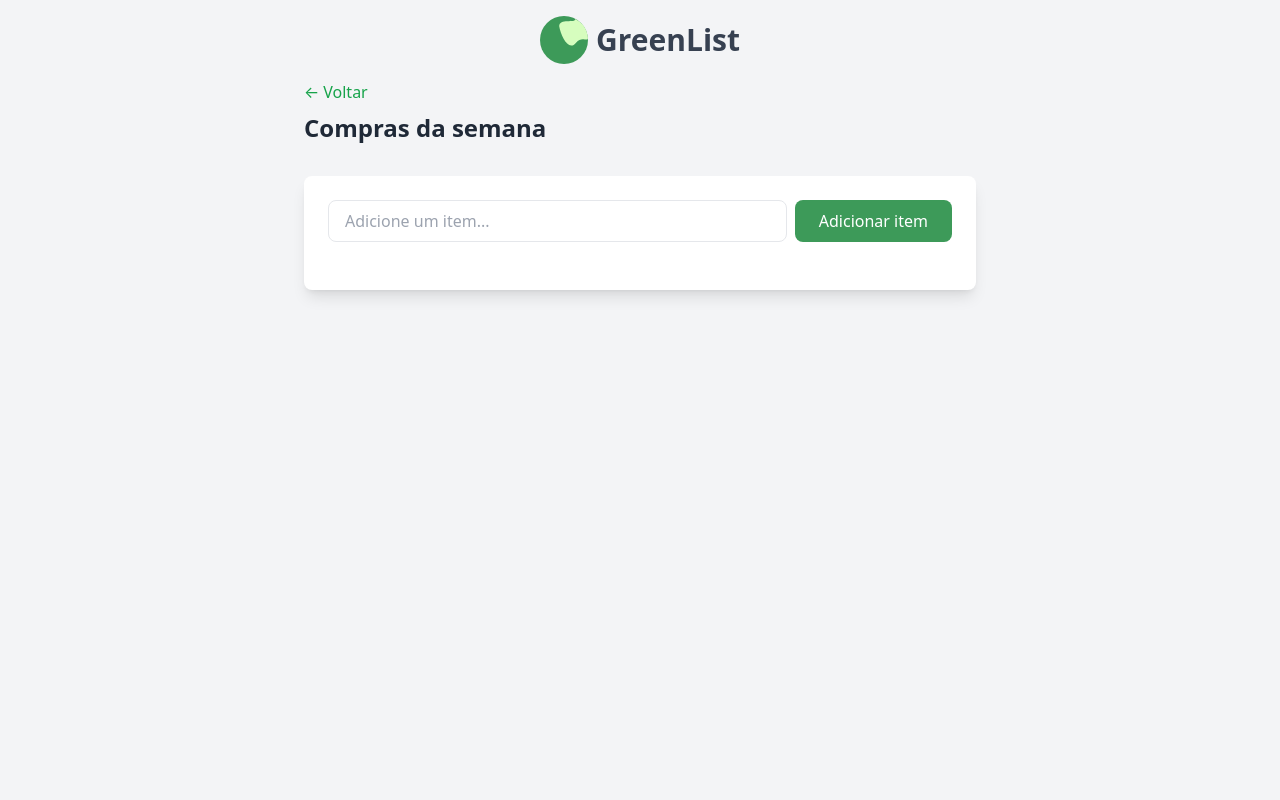
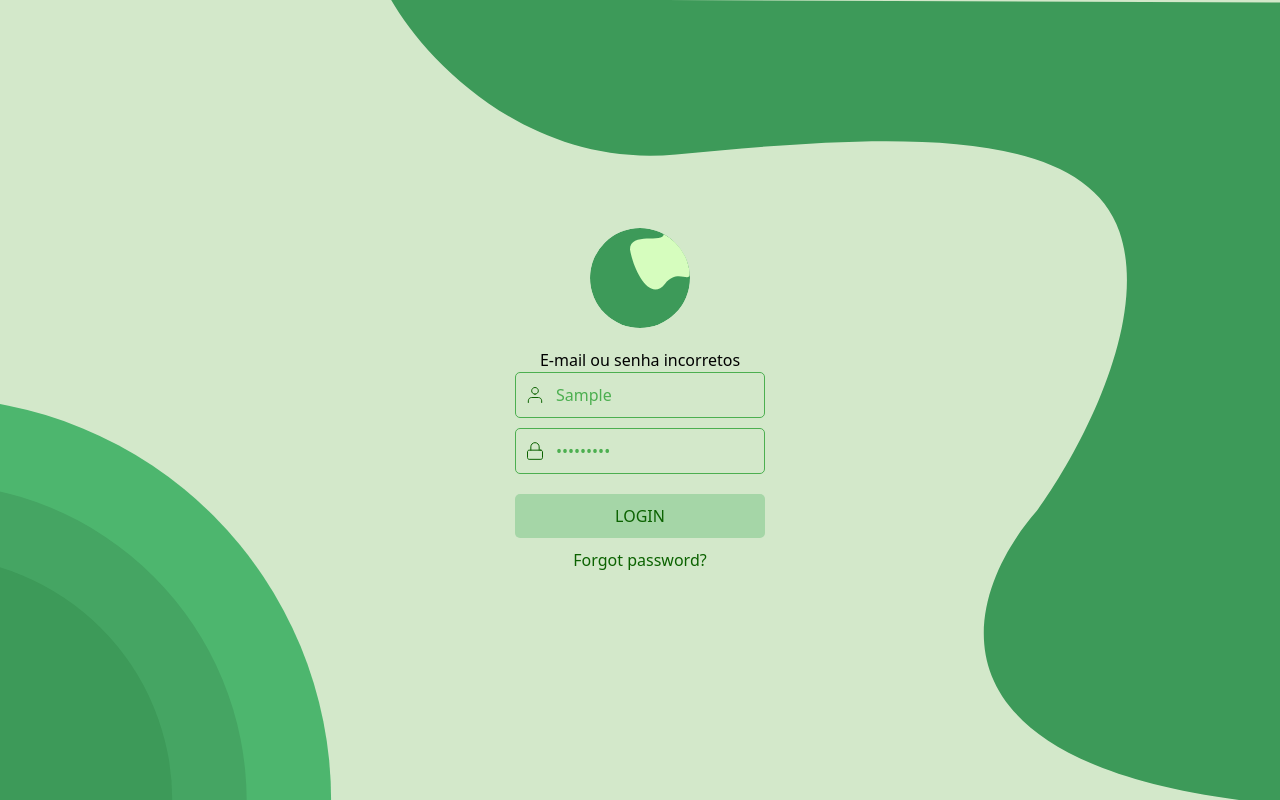
Before and after one commit to gustavodeazevedo/GreenList, a React (Vite) app: page / in a window 1280 px wide. Both pictures are taken after typing "Sample", "Sample123" into the empty fields and a click on the button "LOGIN". Built offline with nearby package versions, Linux system fonts and the light colour scheme.

Commit message:
feat: adicionando a lógica de login

```diff
--- a/src/components/Login.jsx
+++ b/src/components/Login.jsx
@@ -1,24 +1,53 @@
 import "./Login.css";
-import React from "react";
-import Logo from "../images/GreenListLogoSVG.svg";
+import React, { useState } from "react";
+import Logosvg from "../images/GreenListLogoSVG.svg";
 import User from "../images/user.svg";
 import Lock from "../images/lock.svg";
 import Fundo from "../images/GreenListFundo.svg";
 
 function Login({ setIsLoggedIn }) {
+  const [email, setEmail] = useState("");
+  const [password, setPassword] = useState("");
+  const [error, setError] = useState("");
+
   const handleLogin = (e) => {
     e.preventDefault();
-    // Implement login logic here
-    setIsLoggedIn(true);
+
+    // Validate inputs
+    if (!email && !password) {
+      setError("Por favor, digite seu e-mail e senha");
+      return;
+    }
+
+    if (!email) {
+      setError("Por favor, entre com seu e-mail");
+      return;
+    }
+
+    if (!password) {
+      setError("Por favor , digite sua senha");
+      return;
+    }
+
+    // Simple validation - in a real app, you would check against a database
+    // For demo purposes, let's use a simple check
+    if (email === "user@example.com" && password === "password") {
+      // Successful login
+      setError("");
+      setIsLoggedIn(true);
+    } else {
+      setError("E-mail ou senha incorretos");
+    }
   };
 
   return (
     <div className="login-container">
       <div className="login-logo">
         {/* Logo */}
-        <img src={Logo} alt="Logo" className="logo-image" />
+        <img src={Logosvg} alt="Logo" className="logo-image" />
       </div>
       <form onSubmit={handleLogin} className="login-form">
+        {error && <div className="error-message">{error}</div>}
         <div className="input-group">
           <div className="input-wrapper">
             <img src={User} alt="User icon" className="input-icon" />
@@ -26,6 +55,8 @@
               type="text"
               placeholder="USERNAME"
               className="login-input with-icon"
+              value={email}
+              onChange={(e) => setEmail(e.target.value)}
             />
           </div>
         </div>
@@ -36,6 +67,8 @@
               type="password"
               placeholder="PASSWORD"
               className="login-input with-icon"
+              value={password}
+              onChange={(e) => setPassword(e.target.value)}
             />
           </div>
         </div>
```
